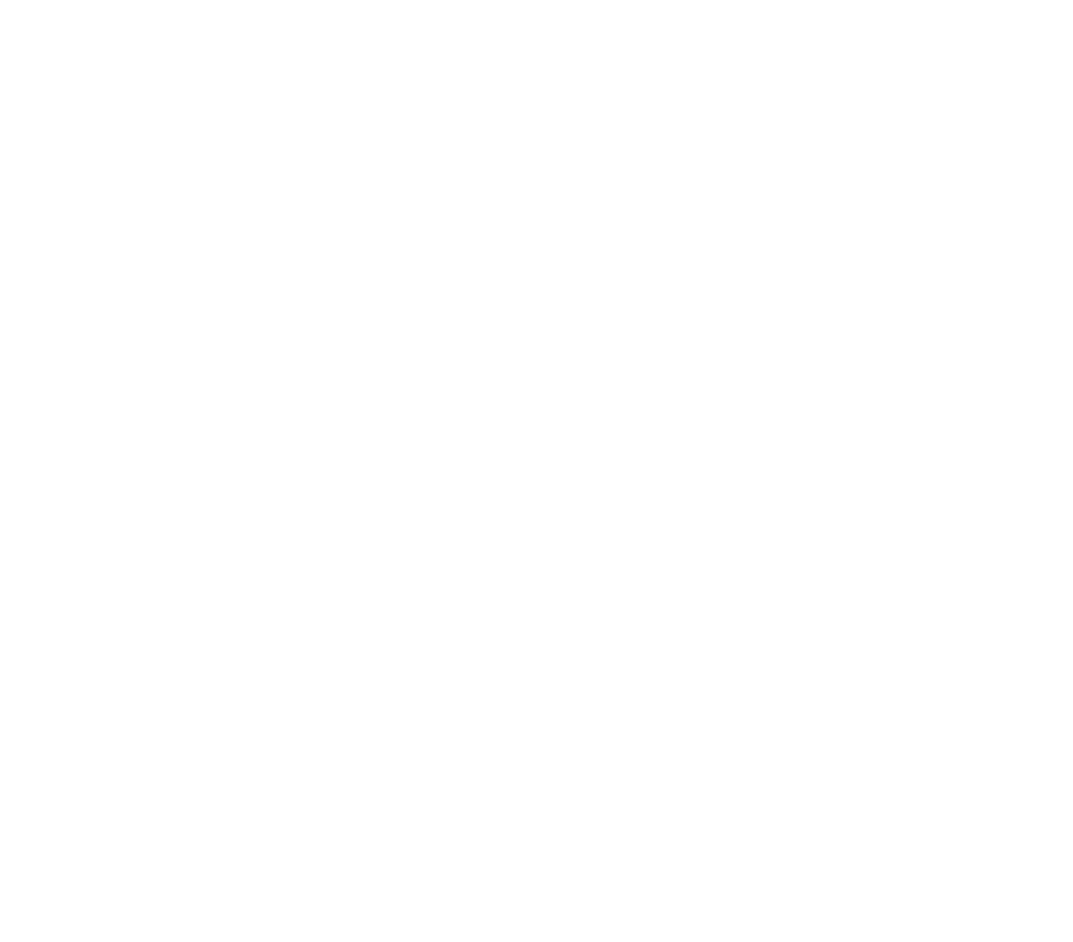
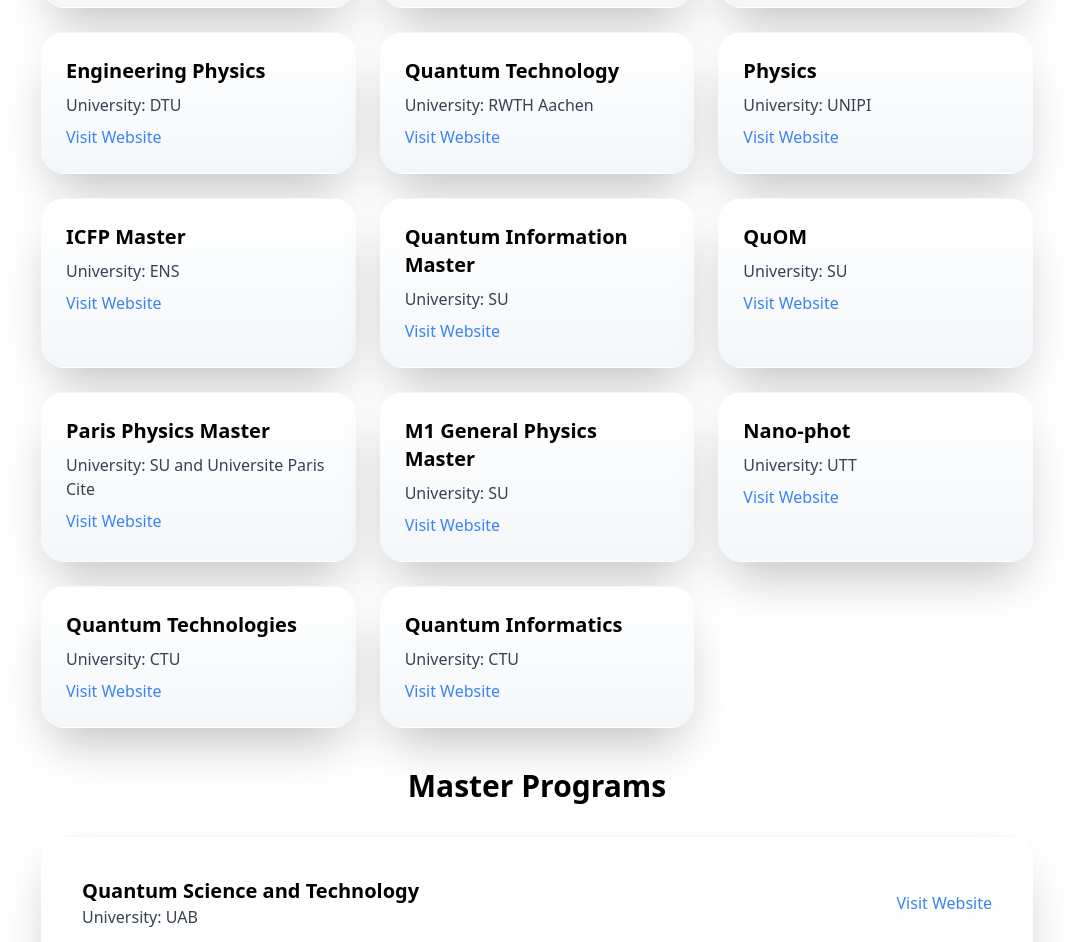
Before and after one commit to M-kemal/digiq-page, a Vue app: page /student in a window 1280 px wide. Before the commit this address had no page. Shown: the part 270-1212 px from the top of the page, without its empty margins (103-1176 px from the left). Before the commit the page ends 800 px from the top, so only its background shows below. Built offline with nearby package versions, Linux system fonts and the light colour scheme.

Commit message:
Students Card & List Style

```diff
--- /dev/null
+++ b/src/components/ProgramCard.vue
@@ -0,0 +1,24 @@
+<script setup>
+defineProps({
+  program: {
+    type: Object,
+    required: true
+  }
+});
+</script>
+
+<template>
+  <div class="card">
+    <h2 class="text-xl font-semibold mb-2">{{ program.name }}</h2>
+    <p class="text-gray-700 mb-2">University: {{ program.university }}</p>
+    <a :href="program.website" target="_blank" class="text-blue-500 hover:underline"
+      >Visit Website</a
+    >
+  </div>
+</template>
+
+<style>
+.card {
+  @apply border border-transparent  rounded-3xl overflow-hidden  bg-gradient-to-b from-[#fff] to-[#F4F7FA] shadow-2xl hover:shadow-lg transition-all duration-300 ease-linear p-4 sm:p-6;
+}
+</style>
--- /dev/null
+++ b/src/components/ProgramList.vue
@@ -0,0 +1,22 @@
+<script setup>
+defineProps({
+  program: {
+    type: Object,
+    required: true
+  }
+});
+</script>
+
+<template>
+  <li class="p-4 flex flex-col md:flex-row md:justify-between items-start md:items-center">
+    <div>
+      <h2 class="text-xl font-semibold">{{ program.name }}</h2>
+      <p class="text-gray-700">University: {{ program.university }}</p>
+    </div>
+    <a :href="program.website" target="_blank" class="text-blue-500 hover:underline mt-2 md:mt-0"
+      >Visit Website</a
+    >
+  </li>
+</template>
+
+<style></style>
--- /dev/null
+++ b/src/components/StudentList.vue
@@ -0,0 +1,119 @@
+<script setup>
+import LayoutView from '@/components/LayoutView.vue';
+import LayoutSection from '@/components/LayoutSection.vue';
+import ProgramCard from '@/components/ProgramCard.vue';
+import ProgramList from '@/components/ProgramList.vue';
+import { ref } from 'vue';
+
+const programs = ref([
+  {
+    name: 'Quantum Science and Technology',
+    university: 'UAB',
+    website: 'https://quantummasterbarcelona.eu/'
+  },
+  {
+    name: 'Quantum Information Science',
+    university: 'UCPH and DTU',
+    website: 'https://studies.ku.dk/masters/quantum-information-science/'
+  },
+  {
+    name: 'Quantum Technology European Program (QTEP)',
+    university: 'UNISTRA',
+    website:
+      'https://physique-ingenierie.unistra.fr/formation/nos-diplomes/master-physique-parcours-quantum-technologies-european-program'
+  },
+  {
+    name: 'Engineering Physics',
+    university: 'DTU',
+    website: 'https://www.dtu.dk/english/education/graduate/msc-programmes/engineering-physics'
+  },
+  {
+    name: 'Quantum Technology',
+    university: 'RWTH Aachen',
+    website: 'https://www.rwth-aachen.de'
+  },
+  {
+    name: 'Physics',
+    university: 'UNIPI',
+    website: 'https://www.unipi.it'
+  },
+  {
+    name: 'ICFP Master',
+    university: 'ENS',
+    website: 'https://www.ens.fr'
+  },
+  {
+    name: 'Quantum Information Master',
+    university: 'SU',
+    website: 'https://qics.sorbonne-universite.fr'
+  },
+  {
+    name: 'QuOM',
+    university: 'SU',
+    website: 'https://masterquom.fr/'
+  },
+  {
+    name: 'Paris Physics Master',
+    university: 'SU and Universite Paris Cite',
+    website: 'http://www.parisphysicsmaster.com/'
+  },
+  {
+    name: 'M1 General Physics Master',
+    university: 'SU',
+    website: 'https://sciences.sorbonne-universite.fr'
+  },
+  {
+    name: 'Nano-phot',
+    university: 'UTT',
+    website: 'https://utt.fr'
+  },
+  {
+    name: 'Quantum Technologies',
+    university: 'CTU',
+    website: 'https://physics.fjfi.cvut.cz'
+  },
+  {
+    name: 'Quantum Informatics',
+    university: 'CTU',
+    website: 'https://cvut.cz'
+  }
+]);
+</script>
+
+<template>
+  <LayoutView>
+    <template #body>
+      <LayoutSection>
+        <template #body>
+          <!-- Card -->
+          <div class="my-10">
+            <h1 class="mb-8 text-center text-3xl font-bold">Master Programs</h1>
+            <div class="grid grid-cols-1 gap-6 md:grid-cols-2 lg:grid-cols-3">
+              <ProgramCard v-for="(program, index) in programs" :key="index" :program="program" />
+            </div>
+
+            <!-- List -->
+            <div class="my-10">
+              <h1 class="text-3xl font-bold text-center mb-8">Master Programs</h1>
+              <div class="card">
+                <ul class="divide-y divide-gray-200">
+                  <ProgramList
+                    v-for="(program, index) in programs"
+                    :key="index"
+                    :program="program"
+                  />
+                </ul>
+              </div>
+            </div>
+          </div>
+        </template>
+      </LayoutSection>
+    </template>
+  </LayoutView>
+</template>
+
+<style scoped>
+.card {
+  @apply border border-transparent  rounded-3xl overflow-hidden  bg-gradient-to-b from-[#fff] to-[#F4F7FA] shadow-2xl hover:shadow-lg transition-all duration-300 ease-linear p-4 sm:p-6;
+}
+</style>
--- a/src/router/index.js
+++ b/src/router/index.js
@@ -21,6 +21,11 @@
       path: '/accordion',
       name: 'accordion',
       component: () => import('../views/AccordionsView.vue')
+    },
+    {
+      path: '/student',
+      name: 'student',
+      component: () => import('../components/StudentList.vue')
     }
   ]
 });
```
